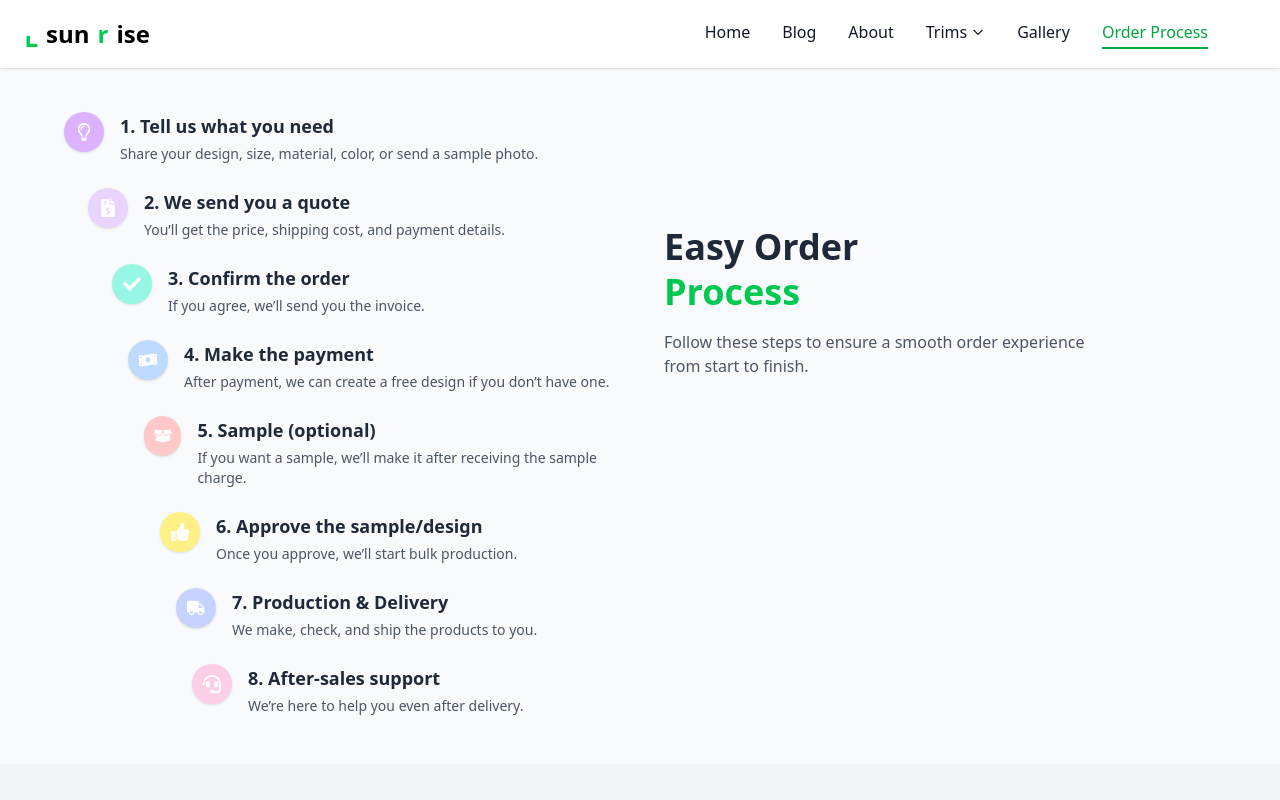
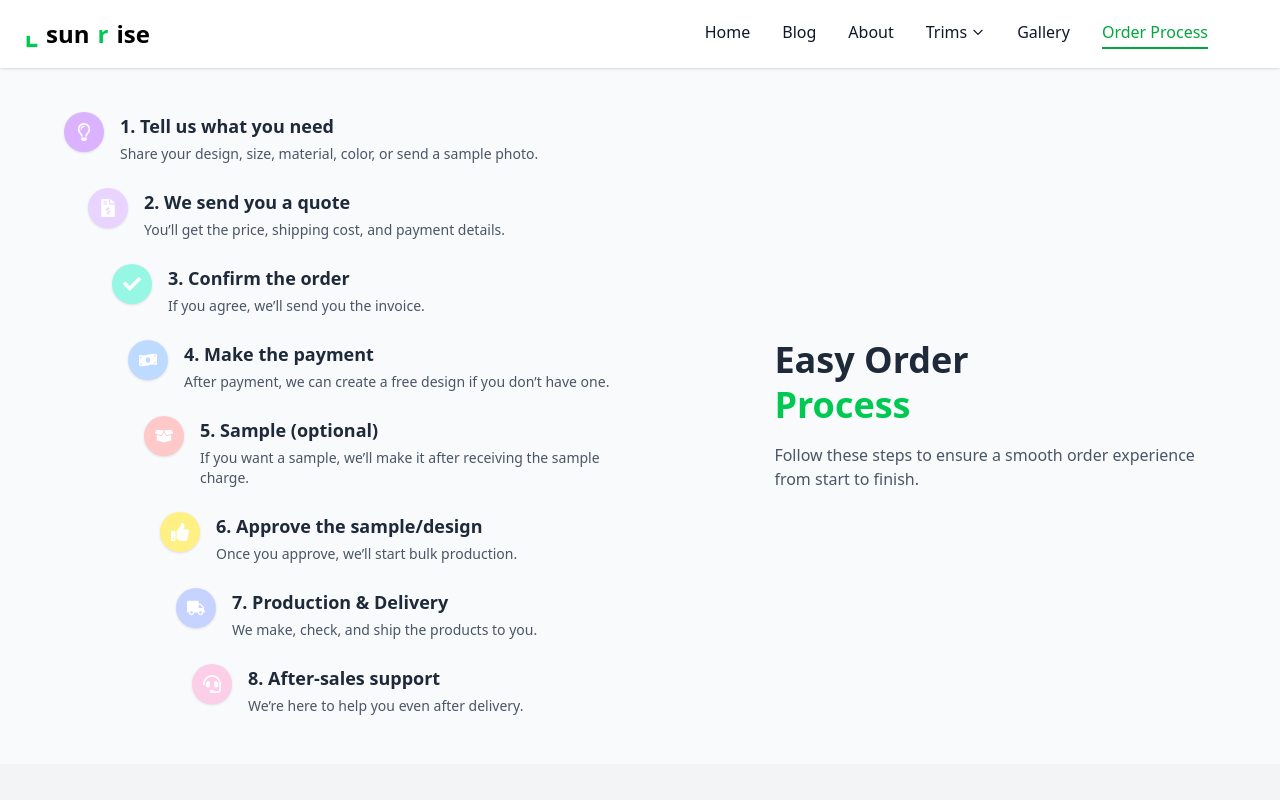
Before and after one commit to ZwolfConsultancyService/sunriseFrontend, a React (Vite) app: page /order-process in a window 1280 px wide. Shown: the top 800 px of the page. Built offline with nearby package versions, Linux system fonts and the light colour scheme.

Commit message:
order page change design

```diff
--- a/src/components/pages/step/OrderProccess.jsx
+++ b/src/components/pages/step/OrderProccess.jsx
@@ -25,10 +25,10 @@ const OrderProcess = () => {
 
   return (
     <section className="bg-gray-50 py-12 px-4 sm:px-6 lg:px-8">
-      <div className="max-w-6xl mx-auto grid grid-cols-1 lg:grid-cols-2 gap-12 items-start">
+      <div className="max-w-6xl mx-auto flex flex-col-reverse lg:flex-row gap-12">
 
-        {/* Steps */}
-        <div className="flex flex-col gap-6">
+        {/* Steps - Left Side on Desktop */}
+        <div className="w-full lg:w-3/5 flex flex-col gap-6">
           {steps.map((step, index) => (
             <div
               key={index}
@@ -51,10 +51,10 @@ const OrderProcess = () => {
           ))}
         </div>
 
-        {/* Heading / Description */}
-        <div className="flex flex-col justify-center items-center text-center lg:items-start lg:text-left">
-          <h2 className="text-3xl md:text-4xl font-bold text-gray-800 leading-tight mt-0 md:mt-28">
-             Easy Order <br /> <span className="text-green-500">Process</span>
+        {/* Heading - Top on Mobile, Right on Desktop */}
+        <div className="w-full lg:w-2/5 flex flex-col justify-center items-center text-center lg:items-start lg:text-left">
+          <h2 className="text-3xl md:text-4xl font-bold text-gray-800 leading-tight mt-0">
+            Easy Order <br /> <span className="text-green-500">Process</span>
           </h2>
           <p className="mt-4 text-gray-600 text-sm md:text-base max-w-md">
             Follow these steps to ensure a smooth order experience from start to finish.
```
